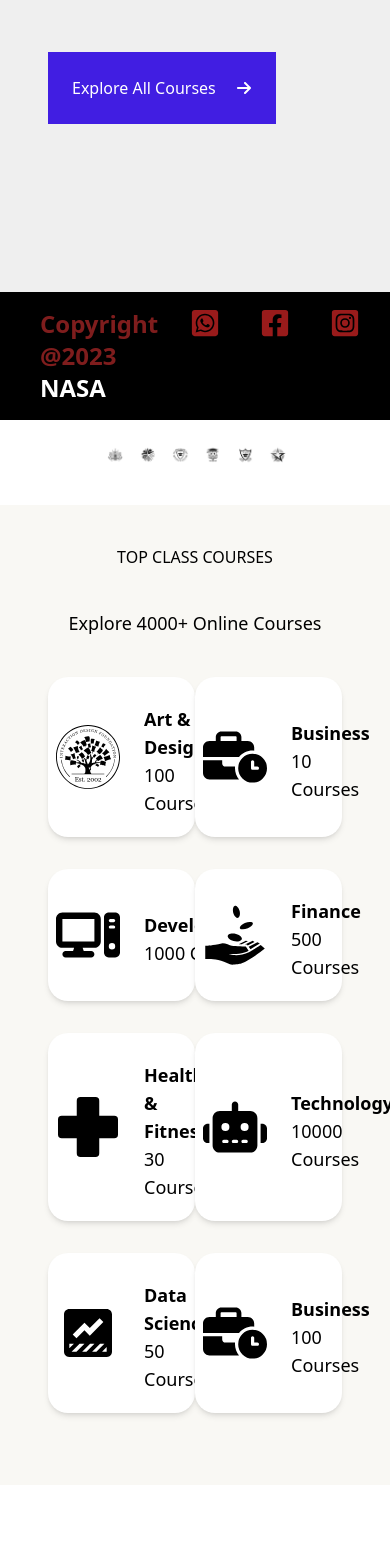
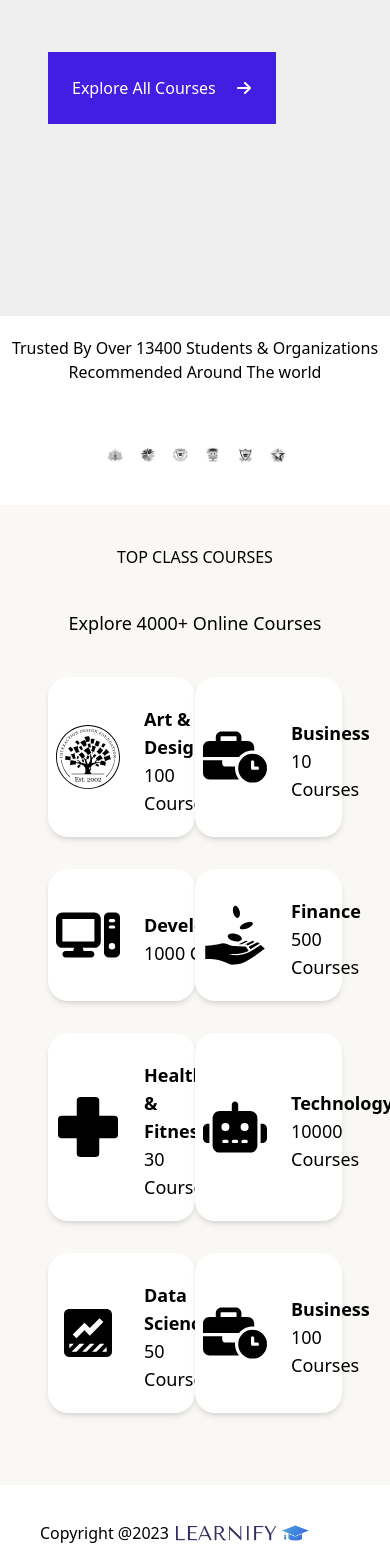
Before and after one commit to ChillBroh/Learnify-FE, a React (Create React App) app: page / in a window 390 px wide. Shown: the part 424-1985 px from the top of the page. Before the commit the page ends 1909 px from the top, so only its background shows below. Built offline with nearby package versions, Linux system fonts and the light colour scheme.

Commit message:
footer responsive error fixed

```diff
--- a/src/components/Footer.jsx
+++ b/src/components/Footer.jsx
@@ -1,27 +1,16 @@
 import React from "react";
-import {
-  FaWhatsappSquare,
-  FaFacebookSquare,
-  FaInstagramSquare,
-  FaTwitterSquare,
-} from "react-icons/fa";
+import logo from "../assets/logo.png";
 
 const Footer = () => {
   return (
-    <div className="fixed bottom-0 left-0 right-0  bg-black p-4 px-10 flex flex-rows justify-between gap-8 text-white">
-      <div className="">
-        <h3 className="text-2xl font-bold text-red-900">
-          Copyright @2023 <span className="text-white">NASA</span>
-        </h3>
-      </div>
-      <div>
-        <div className="flex text-red-800 gap-10 md:w-28">
-          <FaWhatsappSquare size={30} />
-          <FaFacebookSquare size={30} />
-          <FaInstagramSquare size={30} />
-          <FaTwitterSquare size={30} />
+    <div className="lg:fixed bottom-0 left-0 right-0 mt-5  bg-white lg:bg-opacity-20  p-4 px-10 flex flex-rows justify-between gap-8 text-white">
+      <div className="flex flex-row">
+        <div className="text-black"> Copyright @2023 </div>
+        <div>
+          <img src={logo} alt="" className="h-6 w-auto" />
         </div>
       </div>
+      <div></div>
     </div>
   );
 };
```
